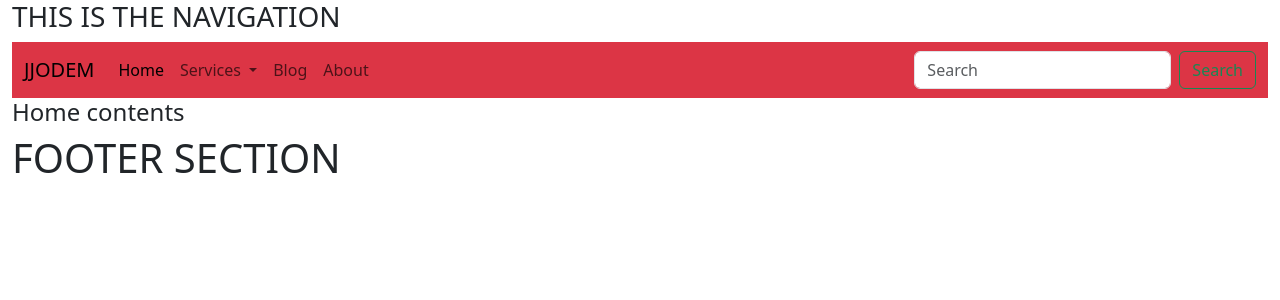
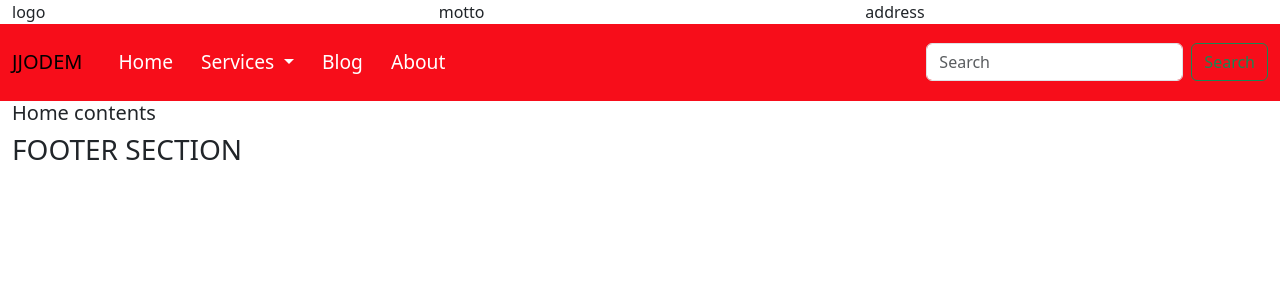
Before and after one commit to worladev/jjodem, a Django app: page / in a window 1280 px wide. Shown: the top 300 px of the page. Run offline with Django 5.2, Linux system fonts and the light colour scheme; some libraries are stand-ins or nearby versions.

Commit message:
navbar modification for the UI

```diff
--- a/rentals/static/css/navbar.css
+++ b/rentals/static/css/navbar.css
@@ -1,9 +1,18 @@
-nav a{
-    color: #ffffff;
-}
-div ul li a{
-    color: #ffffff
-}
 h3{
     color: green;
 }
+.nav-link a{
+    color: #ffffff;
+    font-size: 1.2em;
+}
+.nav-link a:hover{
+    background-color: #FFE6E8;
+    border-radius: 6px;
+    color: #026C3D;
+}
+.nav-link li{
+     margin-left: 12px;
+}
+.nav-items{
+    background-color: #F70D1A;
+}
--- a/rentals/templates/rentals/home.html
+++ b/rentals/templates/rentals/home.html
@@ -1,5 +1,5 @@
 {% extends 'base.html' %}
 
 {% block content %}
-    <h4>Home contents</h4>
+    <h5>Home contents</h5>
 {% endblock content %}
--- a/templates/base.html
+++ b/templates/base.html
@@ -2,15 +2,19 @@
 <html lang="en">
 <head>
     {% load static %}
-    {% load bootstrap5 %}
-    {% bootstrap_css %}
-    {% bootstrap_javascript %}
     <meta charset="UTF-8">
     <meta name="viewport"
           content="width=device-width, user-scalable=no, initial-scale=1.0, maximum-scale=1.0, minimum-scale=1.0">
     <meta http-equiv="X-UA-Compatible" content="ie=edge">
     <title>Home</title>
+    <link href="https://cdn.jsdelivr.net/npm/bootstrap@5.3.3/dist/css/bootstrap.min.css" rel="stylesheet"
+          integrity="sha384-QWTKZyjpPEjISv5WaRU9OFeRpok6YctnYmDr5pNlyT2bRjXh0JMhjY6hW+ALEwIH"
+          crossorigin="anonymous">
     <link rel="stylesheet" href="{% static 'css/base.css' %}">
+
+    {% load bootstrap5 %}
+    {% bootstrap_css %}
+    {% bootstrap_javascript %}
 </head>
 <body>
     <div class="container-fluid">
@@ -19,5 +23,12 @@
         {% endblock content %}
         {% include 'footer.html' %}
     </div>
+
+    {% block scripts %}
+        <script src="https://cdn.jsdelivr.net/npm/bootstrap@5.3.3/dist/js/bootstrap.bundle.min.js"
+                integrity="sha384-YvpcrYf0tY3lHB60NNkmXc5s9fDVZLESaAA55NDzOxhy9GkcIdslK1eN7N6jIeHz"
+                crossorigin="anonymous">
+        </script>
+    {% endblock %}
 </body>
 </html>
--- a/templates/footer.html
+++ b/templates/footer.html
@@ -2,17 +2,31 @@
 <html lang="en">
 <head>
     {% load static %}
-    {% load bootstrap5 %}
-    {% bootstrap_css %}
-    {% bootstrap_javascript %}
     <meta charset="UTF-8">
     <meta name="viewport"
           content="width=device-width, user-scalable=no, initial-scale=1.0, maximum-scale=1.0, minimum-scale=1.0">
     <meta http-equiv="X-UA-Compatible" content="ie=edge">
     <title>Footer</title>
+    <link href="https://cdn.jsdelivr.net/npm/bootstrap@5.3.3/dist/css/bootstrap.min.css" rel="stylesheet"
+          integrity="sha384-QWTKZyjpPEjISv5WaRU9OFeRpok6YctnYmDr5pNlyT2bRjXh0JMhjY6hW+ALEwIH"
+          crossorigin="anonymous">
     <link rel="stylesheet" href="{% static 'css/footer.css' %}">
+
+    {% load bootstrap5 %}
+    {% bootstrap_css %}
+    {% bootstrap_javascript %}
 </head>
 <body>
-    <h1>FOOTER SECTION</h1>
+
+    <div class="row">
+        <div class="col"><h3>FOOTER SECTION</h3></div>
+    </div>
+
+    {% block scripts %}
+        <script src="https://cdn.jsdelivr.net/npm/bootstrap@5.3.3/dist/js/bootstrap.bundle.min.js"
+                integrity="sha384-YvpcrYf0tY3lHB60NNkmXc5s9fDVZLESaAA55NDzOxhy9GkcIdslK1eN7N6jIeHz"
+                crossorigin="anonymous">
+        </script>
+    {% endblock %}
 </body>
 </html>
--- a/templates/navbar.html
+++ b/templates/navbar.html
@@ -5,16 +5,34 @@
     {% load bootstrap5 %}
     {% bootstrap_css %}
     {% bootstrap_javascript %}
+
     <meta charset="UTF-8">
     <meta name="viewport"
           content="width=device-width, user-scalable=no, initial-scale=1.0, maximum-scale=1.0, minimum-scale=1.0">
     <meta http-equiv="X-UA-Compatible" content="ie=edge">
     <title>NavBar</title>
+
+    <link href="https://cdn.jsdelivr.net/npm/bootstrap@5.3.3/dist/css/bootstrap.min.css" rel="stylesheet"
+          integrity="sha384-QWTKZyjpPEjISv5WaRU9OFeRpok6YctnYmDr5pNlyT2bRjXh0JMhjY6hW+ALEwIH"
+          crossorigin="anonymous">
+
+    <script defer src="https://cdn.jsdelivr.net/npm/bootstrap@5.3.3/dist/js/bootstrap.bundle.min.js"
+            integrity="sha384-YvpcrYf0tY3lHB60NNkmXc5s9fDVZLESaAA55NDzOxhy9GkcIdslK1eN7N6jIeHz"
+            crossorigin="anonymous">
+    </script>
+
     <link rel="stylesheet" href="{% static 'css/navbar.css' %}">
+
 </head>
 <body>
-    <h3>THIS IS THE NAVIGATION</h3>
-    <nav class="navbar navbar-expand-lg bg-danger">
+        <div class="row">
+            <div class="col">logo</div>
+            <div class="col">motto</div>
+            <div class="col">address</div>
+        </div>
+
+        <div class="row">
+             <nav class="navbar navbar-expand-lg nav-items">
                 <div class="container-fluid">
                     <a class="navbar-brand" href="#">JJODEM</a>
                     <button class="navbar-toggler" type="button" data-bs-toggle="collapse" data-bs-target="#navbarSupportedContent"
@@ -22,9 +40,9 @@
                             <span class="navbar-toggler-icon"></span>
                     </button>
                     <div class="collapse navbar-collapse" id="navbarSupportedContent">
-                <ul class="navbar-nav me-auto mb-2 mb-lg-0">
+                        <ul class="navbar-nav me-auto mb-2 mb-lg-0 nav-link">
                             <li class="nav-item">
-                        <a class="nav-link active" aria-current="page" href="#">Home</a>
+                                <a class="nav-link" aria-current="page" href="#">Home</a>
                             </li>
                             <li class="nav-item dropdown">
                                 <a class="nav-link dropdown-toggle" href="#" role="button" data-bs-toggle="dropdown" aria-expanded="false">
@@ -49,5 +67,10 @@
                     </div>
                 </div>
             </nav>
+        </div>
+
+    {% block scripts %}
+
+    {% endblock %}
 </body>
 </html>
```
Lines whose indentation alone changed are shown as unchanged.
